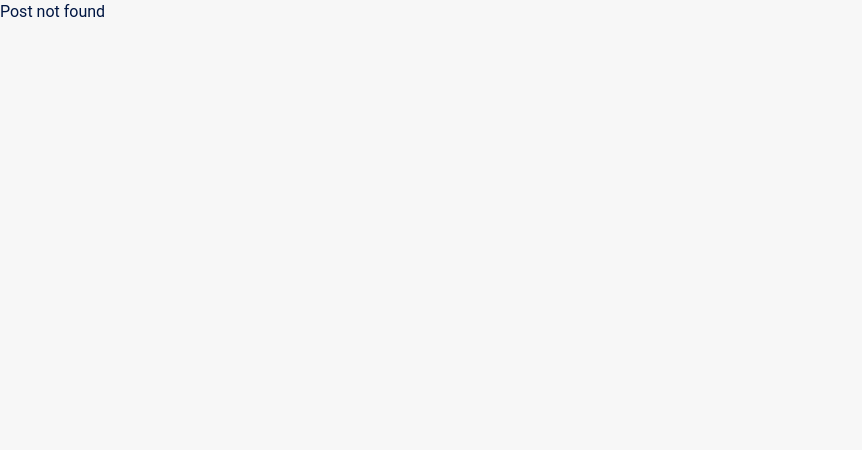
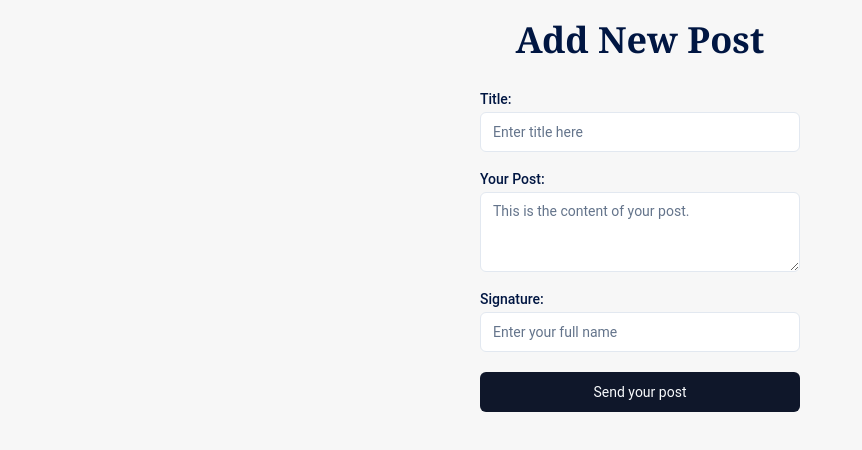
Before and after one commit to Kayvin59/metaverse-blog, a Next.js app: page /posts/new in a window 1280 px wide. Before the commit this address had no page. Shown: the top 450 px of the page, without its empty margins (0-862 px from the left). Built offline with nearby package versions, Linux system fonts and the light colour scheme.

Commit message:
feat: add create post page + form

```diff
--- a/app/page.tsx
+++ b/app/page.tsx
@@ -8,8 +8,8 @@ export default async function Home() {
 
   return (
     <main className="flex min-h-screen max-w-5xl flex-col items-center mx-auto my-0 p-5 font-roboto">
-      <h1 className="text-4xl underline font-bold mb-8 font-cambria">Metaverse Blog</h1>
-      <Link className={`self-end mb-3 bg-foreground font-bold text-white ${buttonVariants({ variant: "outline"})}`} href="/posts/new">New Post</Link>
+      <h1 className="text-4xl font-bold mb-8 font-cambria">Metaverse Blog</h1>
+      <Link className={`self-end mb-3 bg-foreground font-bold text-white ${buttonVariants({ variant: "outline"})}`} href="/posts/new">Start Writing</Link>
       <PostList posts={data} />
     </main>
   )
--- a/app/posts/[id]/page.tsx
+++ b/app/posts/[id]/page.tsx
@@ -16,7 +16,7 @@ export default function PostDetails({ params }: { params: { id: string } }) {
           <ChevronLeft />
           Home
         </Link>
-        <h1 className="text-4xl underline font-bold mb-8 font-cambria">{postDetails.title}</h1>
+        <h1 className="text-4xl font-bold mb-8 font-cambria">{postDetails.title}</h1>
         <p className='mb-8'>{postDetails.body}</p>
         <div className='flex justify-between w-full'>
           <span>Written by: {postDetails.author}</span>
--- /dev/null
+++ b/app/posts/new/page.tsx
@@ -0,0 +1,63 @@
+"use client"
+
+import { useState } from "react"
+
+import { Label } from "@/components/ui/label"
+import { Input } from "@/components/ui/input"
+import { Textarea } from "@/components/ui/textarea"
+import { Button } from "@/components/ui/button"
+import { CheckCircle2 } from "lucide-react"
+
+export default function NewPost() {
+
+    const [formData, setFormData] = useState({
+        title: "",
+        post: "",
+        author: ""
+    })
+    const [isSubmitted, setIsSubmitted] = useState(false);
+
+    const handleChange = (event: React.ChangeEvent<HTMLInputElement | HTMLTextAreaElement>) => {
+        const { name, value } = event.target;
+        setFormData((prevFormData) => ({ ...prevFormData, [name]: value }));
+        setIsSubmitted(false);
+    }
+    const handleSubmit = (event: React.FormEvent<HTMLFormElement>) => {
+        event.preventDefault()
+        console.log("formData:", formData)
+        setIsSubmitted(true);
+        setFormData({
+            title: "",
+            post: "",
+            author: ""
+        })
+    }
+
+    return (
+        <div className="flex min-h-screen max-w-5xl flex-col items-center mx-auto my-0 p-5 font-roboto">
+            <h1 className="text-4xl font-bold mb-8 font-cambria">Add New Post</h1>
+            <form className="w-80" onSubmit={handleSubmit}>
+                <div className="grid w-full max-w-lg items-center mb-5 gap-1.5">
+                    <Label htmlFor="title">Title:</Label>
+                    <Input type="text" className="bg-card" id="title" name="title" placeholder="Enter title here" value={formData.title} onChange={handleChange}/>
+                </div>
+                <div className="grid w-full max-w-lg items-center mb-5 gap-1.5">
+                    <Label htmlFor="post">Your Post:</Label>
+                    <Textarea id="post" className="bg-card" name="post" placeholder="This is the content of your post." value={formData.post} onChange={handleChange}/>
+                </div>
+                <div className="grid w-full max-w-lg items-center mb-5 gap-1.5">
+                    <Label htmlFor="author">Signature:</Label>
+                    <Input type="text" className="bg-card" id="author" name="author" placeholder="Enter your full name" value={formData.author} onChange={handleChange}/>
+                </div>
+                <Button className="w-full" type="submit">Send your post</Button>
+            </form>
+            {isSubmitted &&
+                <div className="flex flex-col items-center mt-8 text-2xl">
+                    <p className="text-green-500 mb-4">Your post has been submitted!</p>
+                    <CheckCircle2 className="text-green-500 mb-4" />
+                    <p className="text-muted-foreground text-lg">Check your console!</p>
+                </div>
+            }
+        </div>
+    )
+}
--- /dev/null
+++ b/components/ui/label.tsx
@@ -0,0 +1,26 @@
+"use client"
+
+import * as React from "react"
+import * as LabelPrimitive from "@radix-ui/react-label"
+import { cva, type VariantProps } from "class-variance-authority"
+
+import { cn } from "@/lib/utils"
+
+const labelVariants = cva(
+  "text-sm font-medium leading-none peer-disabled:cursor-not-allowed peer-disabled:opacity-70"
+)
+
+const Label = React.forwardRef<
+  React.ElementRef<typeof LabelPrimitive.Root>,
+  React.ComponentPropsWithoutRef<typeof LabelPrimitive.Root> &
+    VariantProps<typeof labelVariants>
+>(({ className, ...props }, ref) => (
+  <LabelPrimitive.Root
+    ref={ref}
+    className={cn(labelVariants(), className)}
+    {...props}
+  />
+))
+Label.displayName = LabelPrimitive.Root.displayName
+
+export { Label }
--- /dev/null
+++ b/components/ui/textarea.tsx
@@ -0,0 +1,24 @@
+import * as React from "react"
+
+import { cn } from "@/lib/utils"
+
+export interface TextareaProps
+  extends React.TextareaHTMLAttributes<HTMLTextAreaElement> {}
+
+const Textarea = React.forwardRef<HTMLTextAreaElement, TextareaProps>(
+  ({ className, ...props }, ref) => {
+    return (
+      <textarea
+        className={cn(
+          "flex min-h-[80px] w-full rounded-md border border-input bg-background px-3 py-2 text-sm ring-offset-background placeholder:text-muted-foreground focus-visible:outline-none focus-visible:ring-2 focus-visible:ring-ring focus-visible:ring-offset-2 disabled:cursor-not-allowed disabled:opacity-50",
+          className
+        )}
+        ref={ref}
+        {...props}
+      />
+    )
+  }
+)
+Textarea.displayName = "Textarea"
+
+export { Textarea }
--- a/package.json
+++ b/package.json
@@ -9,6 +9,7 @@
     "lint": "next lint"
   },
   "dependencies": {
+    "@radix-ui/react-label": "^2.0.2",
     "@radix-ui/react-slot": "^1.0.2",
     "@types/node": "20.5.7",
     "@types/react": "18.2.21",
```
Also changed, not shown: 1 other file (tests, documents, lock files or other folders).
